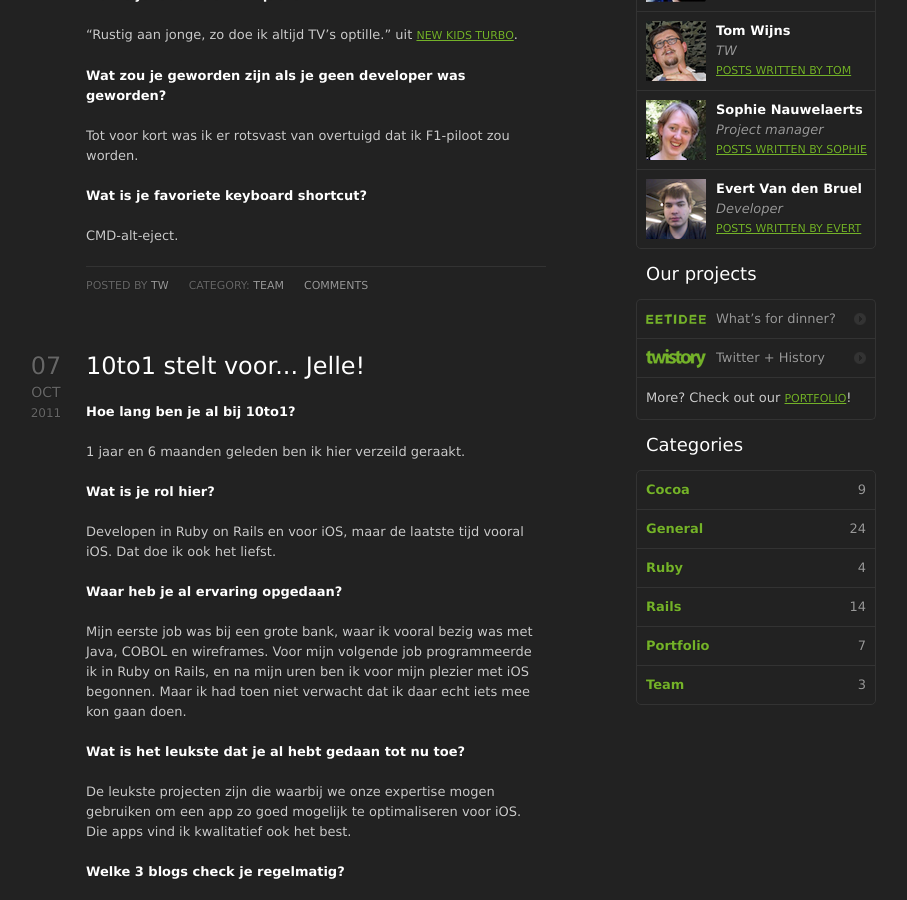
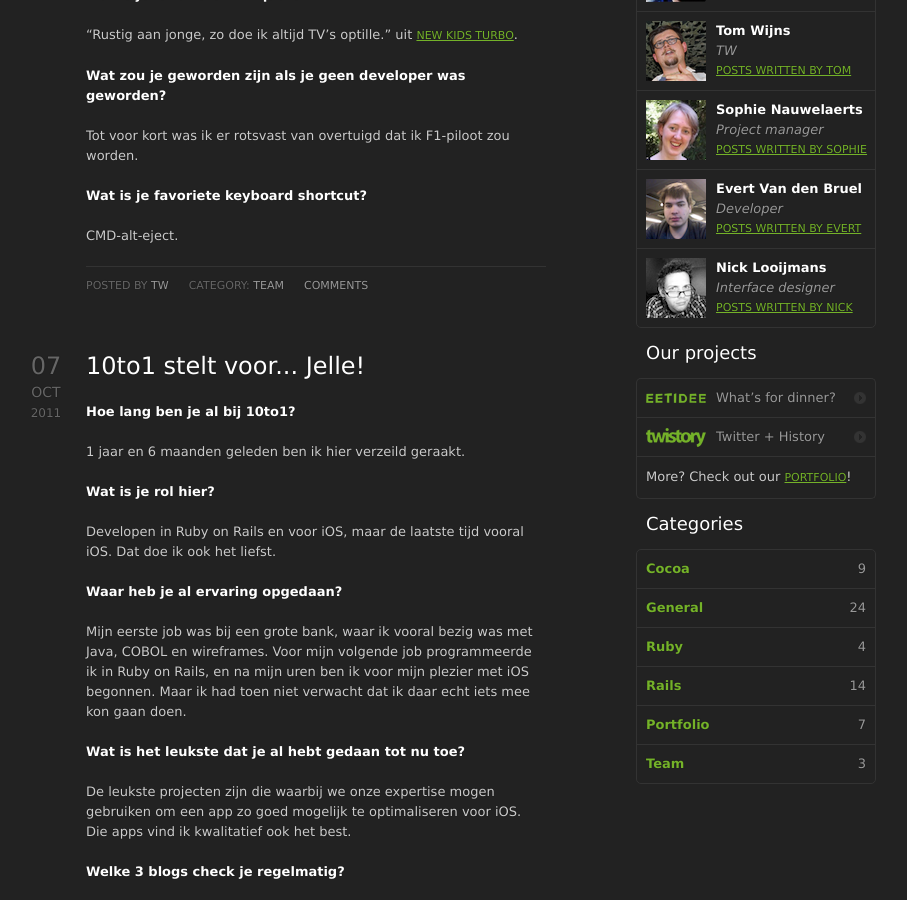
Before and after one commit to 10to1/10to1.github.com, a Jekyll site: the page built from team/index.html, in a window 1280 px wide and 900 px high, scrolled down 1090 px. Shown: the whole window, without its empty margins (164-1071 px from the left). Built offline with Jekyll 4.4.1, drawn with Linux system fonts in a browser that asks for light colours; comment, search, counter and statistics services are not loaded.

Commit message:
Added Nick to our team.

```diff
--- a/_layouts/default.html
+++ b/_layouts/default.html
@@ -33,7 +33,7 @@
 			<hr />
 			<div id="content">
 				{% if page.site_filter %}
-					{% if page.site_filter == 'Koen' or page.site_filter == 'Tom' or page.site_filter == 'Piet' or page.site_filter == 'Jelle' or page.site_filter == 'Sander' or page.site_filter == 'Dottom' or page.site_filter == 'Bob' or page.site_filter == 'TW' or page.site_filter == 'Steven' or page.site_filter == 'Sophie' or page.site_filter == 'Evert' %}
+					{% if page.site_filter == 'Koen' or page.site_filter == 'Tom' or page.site_filter == 'Piet' or page.site_filter == 'Jelle' or page.site_filter == 'Sander' or page.site_filter == 'Dottom' or page.site_filter == 'Bob' or page.site_filter == 'TW' or page.site_filter == 'Steven' or page.site_filter == 'Sophie' or page.site_filter == 'Evert' or page.site_filter == 'Nick' %}
 						<p id="filter">All posts by <a href="/author/{{page.site_filter | downcase }}">{{page.site_filter}}</a></p>
 					{% else %}
 					<p id="filter">Category: <a href="/{{page.site_filter | downcase }}">{{page.site_filter}}</a></p>
@@ -151,6 +151,12 @@
 							<a href="/author/evert">Posts written by Evert</a>
 							<img src="/img/evert.png" alt="Picture of Evert" />
 						</li>
+						<li>
+							<strong>Nick Looijmans</strong>
+							<em>Interface designer</em>
+							<a href="/author/nick">Posts written by Nick</a>
+							<img src="/img/nick.png" alt="Picture of Nick" />
+						</li>
 					</ul>
 				</div>
 				<div class="node" id="projects">
```
Also changed, not shown: author/nick/index.html (added, +10 -0 lines), img/nick.png (added).
